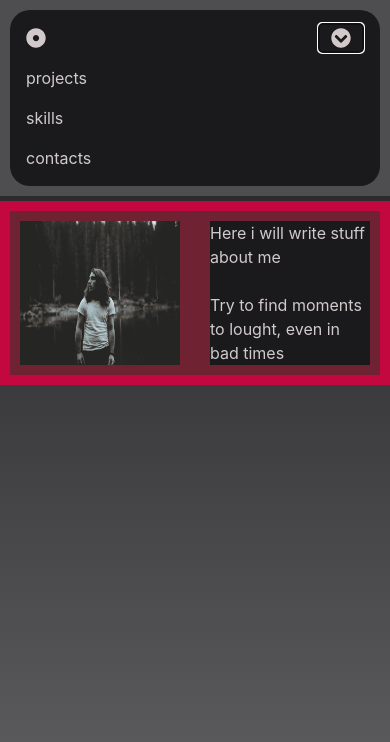
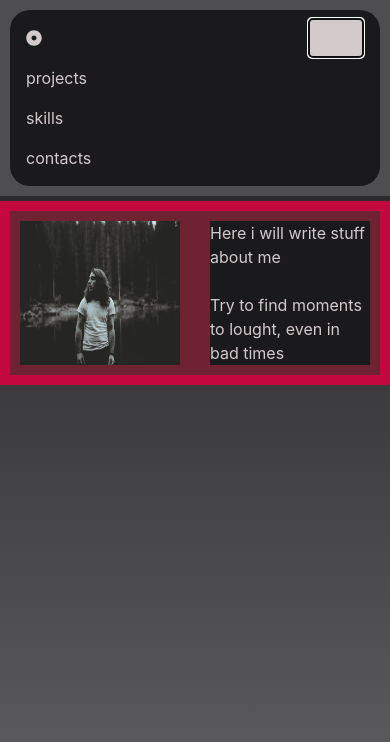
Before and after one commit to dolevizacson/portfolio, a React (Create React App) app: page / in a window 390 px wide. Both pictures are taken after a click on the button 341 px from the left and 38 px from the top of the page. Shown: the top 742 px of the page. Built offline with nearby package versions, Linux system fonts and the light colour scheme.

Commit message:
design changes
adding reactstrap instead of jquery and pooper, replace bootstrap elements with reactstrap components

```diff
--- a/package.json
+++ b/package.json
@@ -15,6 +15,7 @@
 		"react-redux": "^6.0.0",
 		"react-router-dom": "^4.3.1",
 		"react-scripts": "2.1.3",
+		"reactstrap": "^7.1.0",
 		"redux": "^4.0.1",
 		"redux-thunk": "^2.3.0"
 	},
--- a/src/components/App.js
+++ b/src/components/App.js
@@ -1,10 +1,11 @@
 import React from 'react';
 import { BrowserRouter, Route, Switch } from 'react-router-dom';
+import { Container } from 'reactstrap';
 
 import './App.css';
 import '../utils/icons';
 
-import Navbar from './Navbar';
+import AppNavbar from './AppNavbar';
 import Home from '../scenes/home';
 import Projects from '../scenes/projects';
 import Skills from '../scenes/skills';
@@ -21,17 +22,17 @@ const App = () => {
     <div className="app">
       <BrowserRouter>
         <div>
-          <div className="container-fluid">
-            <Navbar />
-          </div>
-          <div className="container main-page">
+          <Container fluid>
+            <AppNavbar />
+          </Container>
+          <Container className="main-page">
             <Switch>
               <Route path={homeRoute} exact component={Home} />
               <Route path={projectsRoute} exact component={Projects} />
               <Route path={skillsRoute} exact component={Skills} />
               <Route path={contactRoute} exact component={Contact} />
             </Switch>
-          </div>
+          </Container>
         </div>
       </BrowserRouter>
     </div>
--- a/src/components/Navbar.css
+++ b/src/components/AppNavbar.css
@@ -26,5 +26,5 @@
 }
 
 .outer-navbar button {
-  color: #d2caca;
+  background-color: #d2caca;
 }
--- /dev/null
+++ b/src/components/AppNavbar.js
@@ -0,0 +1,59 @@
+import React from 'react';
+import { Link } from 'react-router-dom';
+import { FontAwesomeIcon } from '@fortawesome/react-fontawesome';
+import { Navbar, NavbarToggler, Collapse, Nav, NavItem } from 'reactstrap';
+
+import './AppNavbar.css';
+
+import {
+  homeRoute,
+  contactRoute,
+  skillsRoute,
+  projectsRoute,
+} from '../confings/routes';
+
+class AppNavbar extends React.Component {
+  state = { isOpen: false };
+
+  toggle = () => {
+    this.setState({
+      isOpen: !this.state.isOpen,
+    });
+  };
+
+  render() {
+    return (
+      <div className="outer-navbar">
+        <Navbar className="inner-navbar" expand="md">
+          <Link to={homeRoute}>
+            <FontAwesomeIcon icon="dot-circle" />
+          </Link>
+          <NavbarToggler onClick={this.toggle} />
+          <Collapse isOpen={this.state.isOpen} navbar>
+            <Nav className="ml-auto" navbar>
+              <NavItem>
+                <Link className="nav-item nav-link active" to={projectsRoute}>
+                  projects
+                </Link>
+              </NavItem>
+              <span>/</span>
+              <NavItem>
+                <Link className="nav-item nav-link" to={skillsRoute}>
+                  skills
+                </Link>
+              </NavItem>
+              <span>/</span>
+              <NavItem>
+                <Link className="nav-item nav-link" to={contactRoute}>
+                  contacts
+                </Link>
+              </NavItem>
+            </Nav>
+          </Collapse>
+        </Navbar>
+      </div>
+    );
+  }
+}
+
+export default AppNavbar;
--- a/src/components/Navbar.js
+++ /dev/null
@@ -1,55 +0,0 @@
-import React from 'react';
-import { Link } from 'react-router-dom';
-import { FontAwesomeIcon } from '@fortawesome/react-fontawesome';
-
-import './Navbar.css';
-
-import {
-  homeRoute,
-  contactRoute,
-  skillsRoute,
-  projectsRoute,
-} from '../confings/routes';
-
-const Navbar = () => {
-  return (
-    <div className="outer-navbar">
-      <nav className="navbar navbar-expand-md inner-navbar">
-        <Link className="navbar-brand" to={homeRoute}>
-          <FontAwesomeIcon icon="dot-circle" />
-        </Link>
-        <button
-          className="navbar-toggler"
-          type="button"
-          data-toggle="collapse"
-          data-target="#navRightLinks"
-          aria-controls="navRightLinks"
-          aria-expanded="false"
-          aria-label="Toggle navigation"
-        >
-          <FontAwesomeIcon icon="chevron-circle-down" />
-        </button>
-        <div
-          className="collapse navbar-collapse justify-content-end"
-          id="navRightLinks"
-        >
-          <div className="navbar-nav">
-            <Link className="nav-item nav-link active" to={projectsRoute}>
-              projects
-            </Link>
-            <span>/</span>
-            <Link className="nav-item nav-link" to={skillsRoute}>
-              skills
-            </Link>
-            <span>/</span>
-            <Link className="nav-item nav-link" to={contactRoute}>
-              contacts
-            </Link>
-          </div>
-        </div>
-      </nav>
-    </div>
-  );
-};
-
-export default Navbar;
--- a/src/index.js
+++ b/src/index.js
@@ -1,6 +1,5 @@
 //bootstrap dependencies
 import 'bootstrap/dist/css/bootstrap.min.css';
-import 'bootstrap/dist/js/bootstrap.bundle.min';
 
 import React from 'react';
 import ReactDOM from 'react-dom';
```
Also changed, not shown: 1 other file (tests, documents, lock files or other folders).
